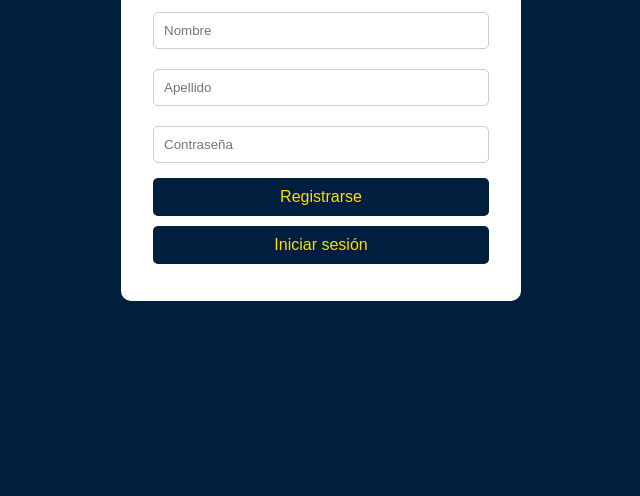
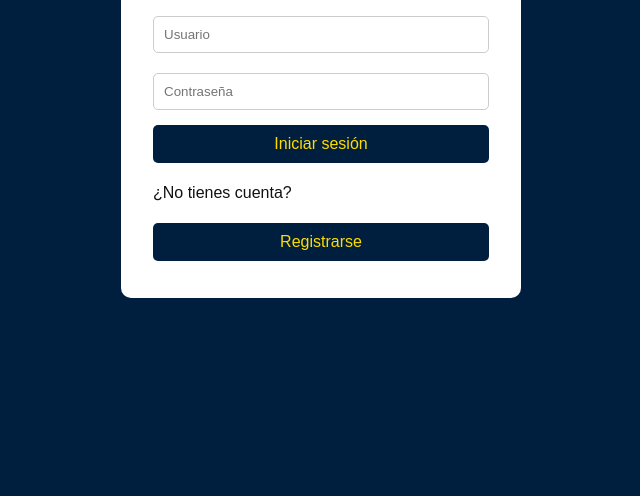
Before and after one commit to Zamorafter/Chiller, a plain HTML site: page login.html in a window 1280 px wide. Shown: the part 304-800 px from the top of the page, without its empty margins (319-959 px from the left). Drawn offline with Linux system fonts and the light colour scheme.

Commit message:
Refactor login.html for improved user experience

```diff
--- a/login.html
+++ b/login.html
@@ -6,44 +6,47 @@
 <title>Login - Chiller App</title>
 <link rel="stylesheet" href="css/style.css">
 </head>
+
 <body class="login-body">
+
 <div class="login-container">
+
 <h1>Control de Chillers</h1>
-       <div id="loginForm">
-    <input type="text" id="nombre" placeholder="Nombre" autocomplete="off">
-    <input type="text" id="apellido" placeholder="Apellido" autocomplete="off">
+
+<input type="text" id="username" placeholder="Usuario">
+
 <input type="password" id="password" placeholder="Contraseña">
-    <button onclick="handleRegister()">Registrarse</button>
+
 <button onclick="handleLogin()">Iniciar sesión</button>
+
+<p>¿No tienes cuenta?</p>
+
+<button onclick="goRegister()">Registrarse</button>
+
 </div>
-    </div>
+
 <script src="js/auth.js"></script>
+
 <script>
-        function handleLogin() {
-            const username = document.getElementById('username').value;
-            const password = document.getElementById('password').value;
-            if (login(username, password)) {
-                window.location.href = 'main.html';
-            } else {
-                alert('Usuario o contraseña incorrectos');
-            }
+
+function handleLogin(){
+
+const username = document.getElementById("username").value
+const password = document.getElementById("password").value
+
+if(login(username,password)){
+window.location.href="main.html"
+}else{
+alert("Usuario o contraseña incorrectos")
 }
 
-        function handleRegister() {
-            const username = document.getElementById('username').value;
-            const password = document.getElementById('password').value;
-            const nombre = document.getElementById('nombre').value;
-            if (!username || !password || !nombre) {
-                alert('Completa todos los campos');
-                return;
 }
-            if (register(username, password, nombre)) {
-                alert('Registro exitoso. Ahora inicia sesión.');
-            } else {
-                alert('El usuario ya existe');
+
+function goRegister(){
+window.location.href="register.html"
 }
-        }
+
 </script>
+
 </body>
-
 </html>
```
Lines whose indentation alone changed are shown as unchanged.
